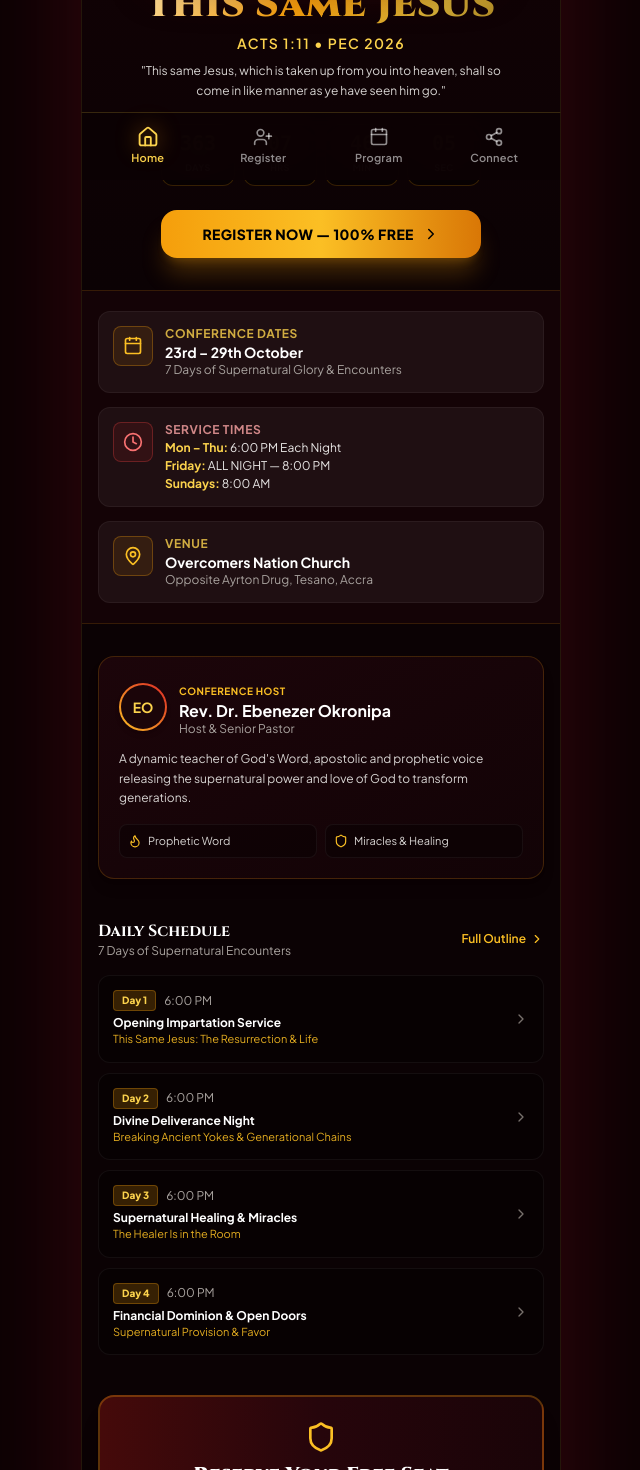
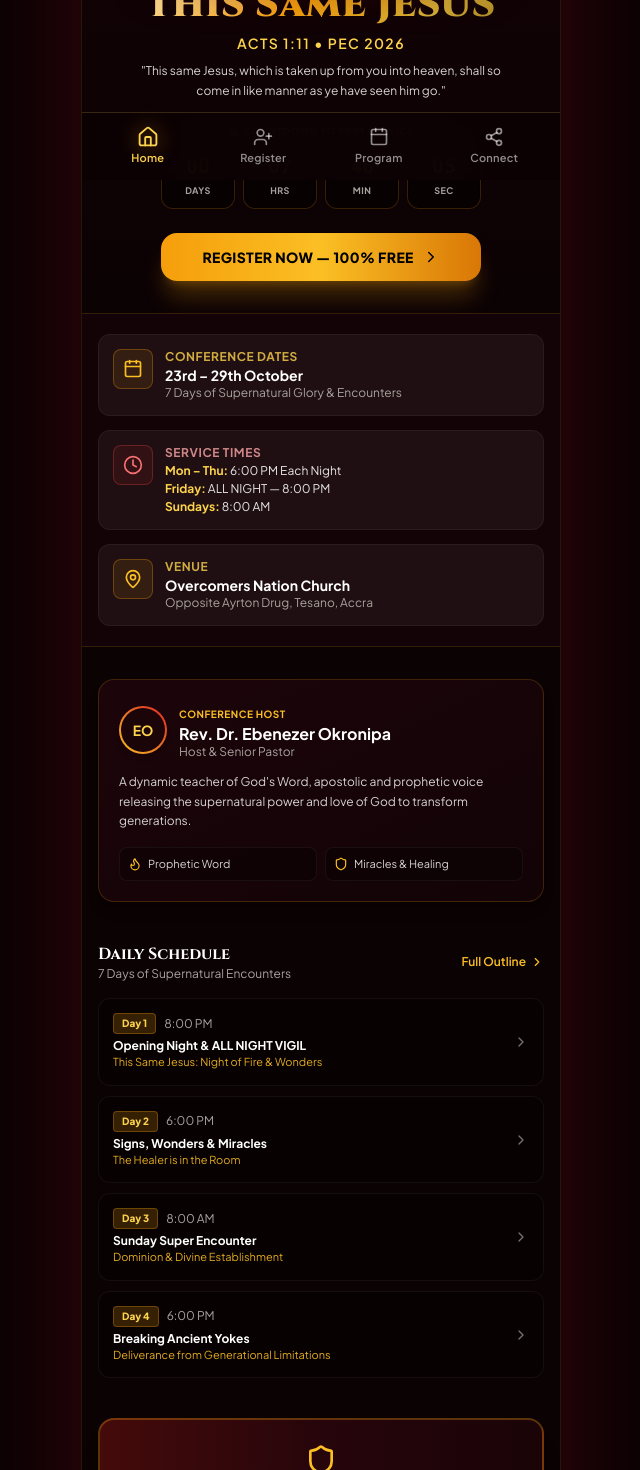
Before and after one commit to aa-Teye/PEC_2026, a React (Vite) app: page / in a window 1280 px wide. Shown: the part 620-2090 px from the top of the page, without its empty margins (319-959 px from the left). Built offline with nearby package versions, Linux system fonts and the light colour scheme.

Commit message:
feat: add VERCEL_ENV.txt, update 2026 session countdown and Overcomers YouTube stream

```diff
--- a/src/data/programData.js
+++ b/src/data/programData.js
@@ -48,87 +48,87 @@ export const PROGRAM_ACTIVITIES = [
   {
     id: 1,
     dayNumber: "Day 1",
-    dayLabel: "Day 1: 23 Oct",
-    date: "23 Oct",
-    time: "6:00 PM",
-    sessionTitle: "Opening Impartation Service",
-    theme: "This Same Jesus: The Resurrection & Life",
-    category: "Prophetic Word & Opening Encounter",
-    badgeColor: "from-amber-500 to-amber-700",
-    description: "Launch into 7 days of supernatural glory. Unveiling Christ in His power and sovereign might."
+    dayLabel: "Day 1: Fri 23 Oct",
+    date: "Fri 23 Oct",
+    time: "8:00 PM",
+    sessionTitle: "Opening Night & ALL NIGHT VIGIL",
+    theme: "This Same Jesus: Night of Fire & Wonders",
+    category: "Prophetic All-Night Vigil",
+    badgeColor: "from-red-600 to-rose-700",
+    description: "Launch into 7 days of glory! Explosive all-night vigil from 8:00 PM till dawn."
   },
   {
     id: 2,
     dayNumber: "Day 2",
-    dayLabel: "Day 2: 24 Oct",
-    date: "24 Oct",
+    dayLabel: "Day 2: Sat 24 Oct",
+    date: "Sat 24 Oct",
     time: "6:00 PM",
-    sessionTitle: "Divine Deliverance Night",
-    theme: "Breaking Ancient Yokes & Generational Chains",
-    category: "Deliverance & Breakthrough",
-    badgeColor: "from-red-600 to-rose-700",
-    description: "Experience total liberty as Jesus breaks every heavy burden and frees captive souls."
+    sessionTitle: "Signs, Wonders & Miracles",
+    theme: "The Healer is in the Room",
+    category: "Miracles & Healing",
+    badgeColor: "from-emerald-600 to-teal-700",
+    description: "Instantaneous cures, creative miracles, and prophetic deliverance."
   },
   {
     id: 3,
     dayNumber: "Day 3",
-    dayLabel: "Day 3: 25 Oct",
-    date: "25 Oct",
-    time: "6:00 PM",
-    sessionTitle: "Supernatural Healing & Miracles",
-    theme: "The Healer Is in the Room",
-    category: "Healing School & Signs",
-    badgeColor: "from-emerald-600 to-teal-700",
-    description: "Manifestation of miraculous healings, creative miracles, and instantaneous cures."
+    dayLabel: "Day 3: Sun 25 Oct",
+    date: "Sun 25 Oct",
+    time: "8:00 AM",
+    sessionTitle: "Sunday Super Encounter",
+    theme: "Dominion & Divine Establishment",
+    category: "Sunday Celebration",
+    badgeColor: "from-amber-500 to-amber-700",
+    description: "Glorious Sunday morning service of praise, apostolic teaching and empowerment."
   },
   {
     id: 4,
     dayNumber: "Day 4",
-    dayLabel: "Day 4: 26 Oct",
-    date: "26 Oct",
+    dayLabel: "Day 4: Mon 26 Oct",
+    date: "Mon 26 Oct",
     time: "6:00 PM",
-    sessionTitle: "Financial Dominion & Open Doors",
-    theme: "Supernatural Provision & Favor",
-    category: "Anointing & Prosperity",
-    badgeColor: "from-yellow-500 to-amber-600",
-    description: "Unlocking supernatural opportunities, wealth transfers, and debt cancellation."
+    sessionTitle: "Breaking Ancient Yokes",
+    theme: "Deliverance from Generational Limitations",
+    category: "Warfare & Deliverance",
+    badgeColor: "from-purple-600 to-indigo-700",
+    description: "Total liberation as Jesus breaks every chain and frees captive souls."
   },
   {
     id: 5,
     dayNumber: "Day 5",
-    dayLabel: "Day 5: 27 Oct",
-    date: "27 Oct",
-    time: "8:00 PM",
-    sessionTitle: "GREAT ALL-NIGHT VIGIL",
-    theme: "Night of Wonders & Fire of God",
-    category: "Prophetic All-Night",
-    badgeColor: "from-orange-600 to-red-700",
-    description: "Power-packed vigil from 8:00 PM till dawn! Fervent warfare, angelic encounters and fire impartation."
+    dayLabel: "Day 5: Tue 27 Oct",
+    date: "Tue 27 Oct",
+    time: "6:00 PM",
+    sessionTitle: "Financial Dominion & Exploits",
+    theme: "Supernatural Provision & Open Heavens",
+    category: "Anointing & Prosperity",
+    badgeColor: "from-yellow-500 to-amber-600",
+    description: "Unlocking business breakthroughs, divine favor, and wealth transfers."
   },
   {
     id: 6,
     dayNumber: "Day 6",
-    dayLabel: "Day 6: 28 Oct",
-    date: "28 Oct",
+    dayLabel: "Day 6: Wed 28 Oct",
+    date: "Wed 28 Oct",
     time: "6:00 PM",
-    sessionTitle: "Family, Destiny & Restoration",
-    theme: "Restoring the Years the Locust Has Eaten",
+    sessionTitle: "Family, Marriage & Restoration",
+    theme: "Restoring Every Lost Glory",
     category: "Restoration & Anointing",
-    badgeColor: "from-purple-600 to-indigo-700",
-    description: "Total recovery for families, marriages, businesses, and wounded spirits."
+    badgeColor: "from-rose-600 to-red-800",
+    description: "Supernatural healing for marriages, healing for children, and destiny restoration."
   },
   {
     id: 7,
     dayNumber: "Day 7",
-    dayLabel: "Day 7: 29 Oct",
-    date: "29 Oct",
-    time: "8:00 AM",
+    dayLabel: "Day 7: Thu 29 Oct",
+    date: "Thu 29 Oct",
+    time: "6:00 PM",
     sessionTitle: "GRAND FINALE CELEBRATION",
     theme: "Supernatural Seal & Crown of Glory",
     category: "Grand Finale & Thanksgiving",
     badgeColor: "from-amber-400 via-yellow-500 to-amber-700",
     finale: true,
-    description: "Glorious climax, special impartation oil service, prophetic mantle transmission and praise explosion."
+    description: "The climactic final service! Special mantle impartation, anointing oil release and thanksgiving."
   }
 ];
 
@@ -154,21 +154,21 @@ export const TITLES = [
 export const SOCIAL_LINKS = [
   {
     id: 1,
+    platform: "YouTube",
+    handle: "@overcomersnationchurch2041",
+    url: "https://www.youtube.com/@overcomersnationchurch2041",
+    color: "#FF0000",
+    badge: "Official Live Stream",
+    desc: "Watch all PEC 2026 services live and replay recordings"
+  },
+  {
+    id: 2,
     platform: "Facebook",
     handle: "Overcomers Nation",
     url: "https://www.facebook.com/EbenezerOkronipa",
     color: "#1877F2",
     badge: "Live Streams",
     desc: "Join our official Facebook page for live streaming & updates"
-  },
-  {
-    id: 2,
-    platform: "YouTube",
-    handle: "Overcomers nation church",
-    url: "https://youtube.com/@revdrebenezerokronipa",
-    color: "#FF0000",
-    badge: "HD Broadcasts",
-    desc: "Watch live broadcasts, sermons, and faith messages"
   },
   {
     id: 3,
--- a/src/pages/Landing.jsx
+++ b/src/pages/Landing.jsx
@@ -9,11 +9,36 @@ import { PROGRAM_DATA, PROGRAM_ACTIVITIES } from '../data/programData';
 export default function Landing() {
   const [timeLeft, setTimeLeft] = useState({ days: 0, hours: 0, minutes: 0, seconds: 0 });
 
+  const [sessionLabel, setSessionLabel] = useState('NEXT SERVICE COUNTDOWN');
+
   useEffect(() => {
-    const currentYear = new Date().getFullYear();
-    let target = new Date(`${currentYear}-10-23T18:00:00`);
-    if (target.getTime() < Date.now()) {
-      target = new Date(`${currentYear + 1}-10-23T18:00:00`);
+    // Exact session schedule for PEC 2026 (23 - 29 Oct 2026)
+    const sessions = [
+      new Date('2026-10-23T20:00:00'),
+      new Date('2026-10-24T18:00:00'),
+      new Date('2026-10-25T08:00:00'),
+      new Date('2026-10-25T18:00:00'),
+      new Date('2026-10-26T18:00:00'),
+      new Date('2026-10-27T18:00:00'),
+      new Date('2026-10-28T18:00:00'),
+      new Date('2026-10-29T18:00:00'),
+    ];
+
+    const now = Date.now();
+    let target = sessions.find(s => s.getTime() > now);
+
+    if (!target) {
+      // If before conference
+      if (now < new Date('2026-10-23T20:00:00').getTime()) {
+        target = new Date('2026-10-23T20:00:00');
+        setSessionLabel('COUNTDOWN TO OPENING NIGHT');
+      } else {
+        // Fallback grand finale
+        target = new Date('2026-10-29T18:00:00');
+        setSessionLabel('COUNTDOWN TO GRAND FINALE');
+      }
+    } else {
+      setSessionLabel('COUNTDOWN TO NEXT SERVICE');
     }
 
     const interval = setInterval(() => {
@@ -25,6 +50,8 @@ export default function Landing() {
           minutes: Math.floor((diff / 1000 / 60) % 60),
           seconds: Math.floor((diff / 1000) % 60),
         });
+      } else {
+        setTimeLeft({ days: 0, hours: 0, minutes: 0, seconds: 0 });
       }
     }, 1000);
 
@@ -76,7 +103,11 @@ export default function Landing() {
         </p>
 
         {/* Countdown Timer */}
-        <div className="max-w-xs mx-auto grid grid-cols-4 gap-2 mb-6">
+        <div className="max-w-xs mx-auto mb-6">
+          <p className="text-[10px] text-amber-300 font-extrabold uppercase tracking-wider mb-2">
+            🔥 {sessionLabel}
+          </p>
+          <div className="grid grid-cols-4 gap-2">
             {[
               { val: timeLeft.days, label: 'DAYS' },
               { val: timeLeft.hours, label: 'HRS' },
@@ -92,6 +123,7 @@ export default function Landing() {
                 </span>
               </div>
             ))}
+          </div>
         </div>
 
         {/* Hero CTA Button */}
```
Also changed, not shown: VERCEL_ENV.txt (added). Lines whose indentation alone changed are shown as unchanged.
